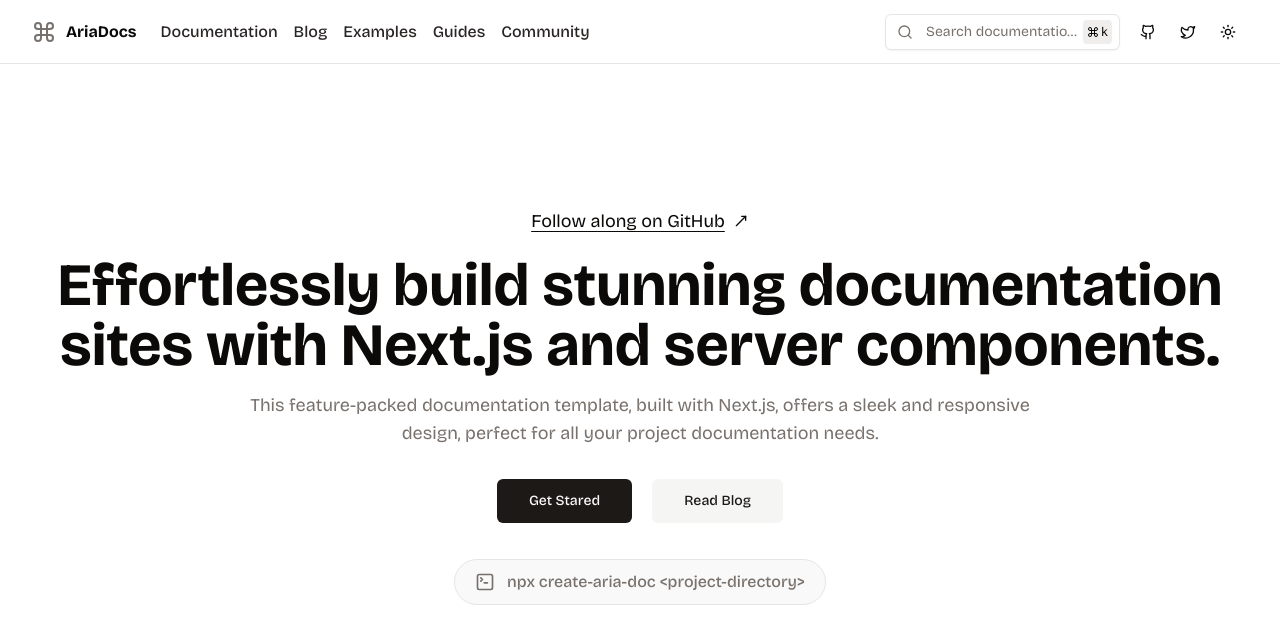
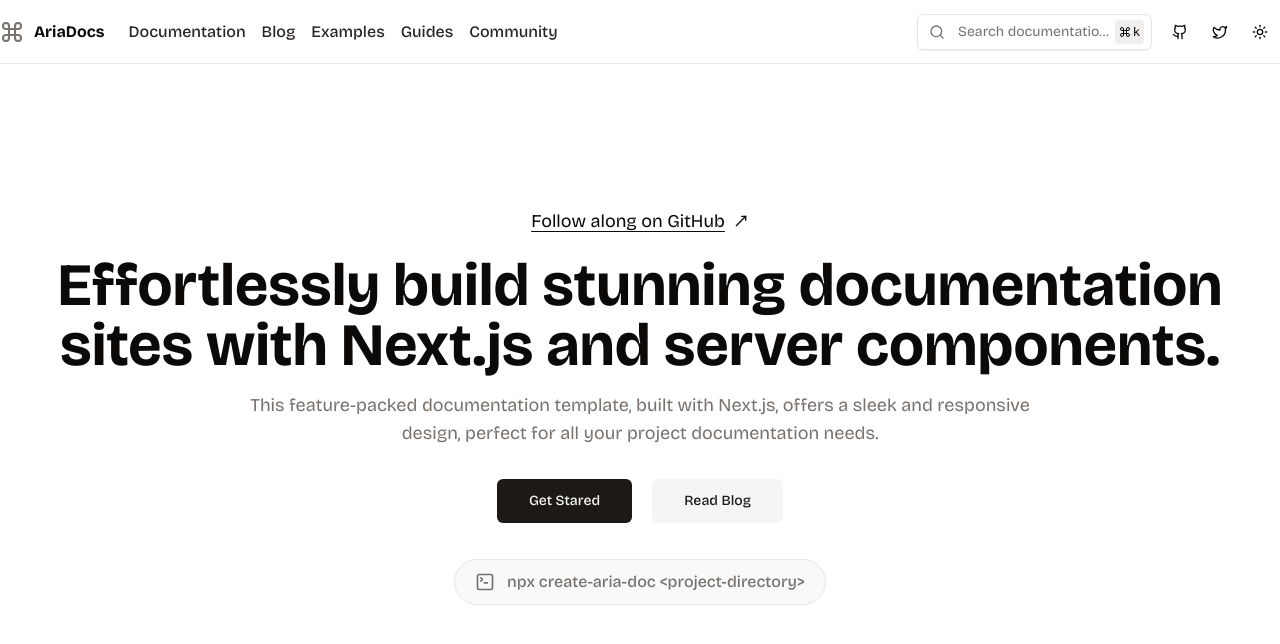
Before and after one commit to harryyking/AfriPayments, a Next.js app: page / in a window 1280 px wide. Shown: the top 644 px of the page. Built offline with nearby package versions, Linux system fonts and the light colour scheme.

Commit message:
new tailwind

```diff
--- a/tailwind.config.ts
+++ b/tailwind.config.ts
@@ -1,86 +1,63 @@
 import type { Config } from "tailwindcss";
-import typography from "@tailwindcss/typography";
-import animate from "tailwindcss-animate";
 
-const config = {
+const config: Config = {
     darkMode: ["class"],
     content: [
-    "./pages/**/*.{ts,tsx}",
-    "./components/**/*.{ts,tsx}",
-    "./app/**/*.{ts,tsx}",
-    "./src/**/*.{ts,tsx}",
+    "./pages/**/*.{js,ts,jsx,tsx,mdx}",
+    "./components/**/*.{js,ts,jsx,tsx,mdx}",
+    "./app/**/*.{js,ts,jsx,tsx,mdx}",
   ],
-  prefix: "",
   theme: {
-    container: {
-      center: true,
-      padding: "2rem",
-      screens: {
-        "2xl": "1450px",
-      },
-    },
   	extend: {
   		colors: {
-        border: "hsl(var(--border))",
-        input: "hsl(var(--input))",
-        ring: "hsl(var(--ring))",
-        background: "hsl(var(--background))",
-        foreground: "hsl(var(--foreground))",
+  			background: 'hsl(var(--background))',
+  			foreground: 'hsl(var(--foreground))',
+  			card: {
+  				DEFAULT: 'hsl(var(--card))',
+  				foreground: 'hsl(var(--card-foreground))'
+  			},
+  			popover: {
+  				DEFAULT: 'hsl(var(--popover))',
+  				foreground: 'hsl(var(--popover-foreground))'
+  			},
   			primary: {
-          DEFAULT: "hsl(var(--primary))",
-          foreground: "hsl(var(--primary-foreground))",
+  				DEFAULT: 'hsl(var(--primary))',
+  				foreground: 'hsl(var(--primary-foreground))'
   			},
   			secondary: {
-          DEFAULT: "hsl(var(--secondary))",
-          foreground: "hsl(var(--secondary-foreground))",
+  				DEFAULT: 'hsl(var(--secondary))',
+  				foreground: 'hsl(var(--secondary-foreground))'
+  			},
+  			muted: {
+  				DEFAULT: 'hsl(var(--muted))',
+  				foreground: 'hsl(var(--muted-foreground))'
+  			},
+  			accent: {
+  				DEFAULT: 'hsl(var(--accent))',
+  				foreground: 'hsl(var(--accent-foreground))'
   			},
   			destructive: {
-          DEFAULT: "hsl(var(--destructive))",
-          foreground: "hsl(var(--destructive-foreground))",
+  				DEFAULT: 'hsl(var(--destructive))',
+  				foreground: 'hsl(var(--destructive-foreground))'
   			},
-        muted: {
-          DEFAULT: "hsl(var(--muted))",
-          foreground: "hsl(var(--muted-foreground))",
-        },
-        accent: {
-          DEFAULT: "hsl(var(--accent))",
-          foreground: "hsl(var(--accent-foreground))",
-        },
-        popover: {
-          DEFAULT: "hsl(var(--popover))",
-          foreground: "hsl(var(--popover-foreground))",
-        },
-        card: {
-          DEFAULT: "hsl(var(--card))",
-          foreground: "hsl(var(--card-foreground))",
-        },
+  			border: 'hsl(var(--border))',
+  			input: 'hsl(var(--input))',
+  			ring: 'hsl(var(--ring))',
+  			chart: {
+  				'1': 'hsl(var(--chart-1))',
+  				'2': 'hsl(var(--chart-2))',
+  				'3': 'hsl(var(--chart-3))',
+  				'4': 'hsl(var(--chart-4))',
+  				'5': 'hsl(var(--chart-5))'
+  			}
   		},
   		borderRadius: {
-        lg: "var(--radius)",
-        md: "calc(var(--radius) - 2px)",
-        sm: "calc(var(--radius) - 4px)",
+  			lg: 'var(--radius)',
+  			md: 'calc(var(--radius) - 2px)',
+  			sm: 'calc(var(--radius) - 4px)'
+  		}
+  	}
   },
-      fontFamily: {
-        code: ["var(--font-geist-mono)"],
-        regular: ["var(--font-geist-sans)"],
-      },
-      keyframes: {
-        "accordion-down": {
-          from: { height: "0" },
-          to: { height: "var(--radix-accordion-content-height)" },
-        },
-        "accordion-up": {
-          from: { height: "var(--radix-accordion-content-height)" },
-          to: { height: "0" },
-        },
-      },
-      animation: {
-        "accordion-down": "accordion-down 0.2s ease-out",
-        "accordion-up": "accordion-up 0.2s ease-out",
-      },
-    },
-  },
-  plugins: [animate, typography],
-} satisfies Config;
-
+  plugins: [require("tailwindcss-animate")],
+};
 export default config;
```
Lines whose indentation alone changed are shown as unchanged.
